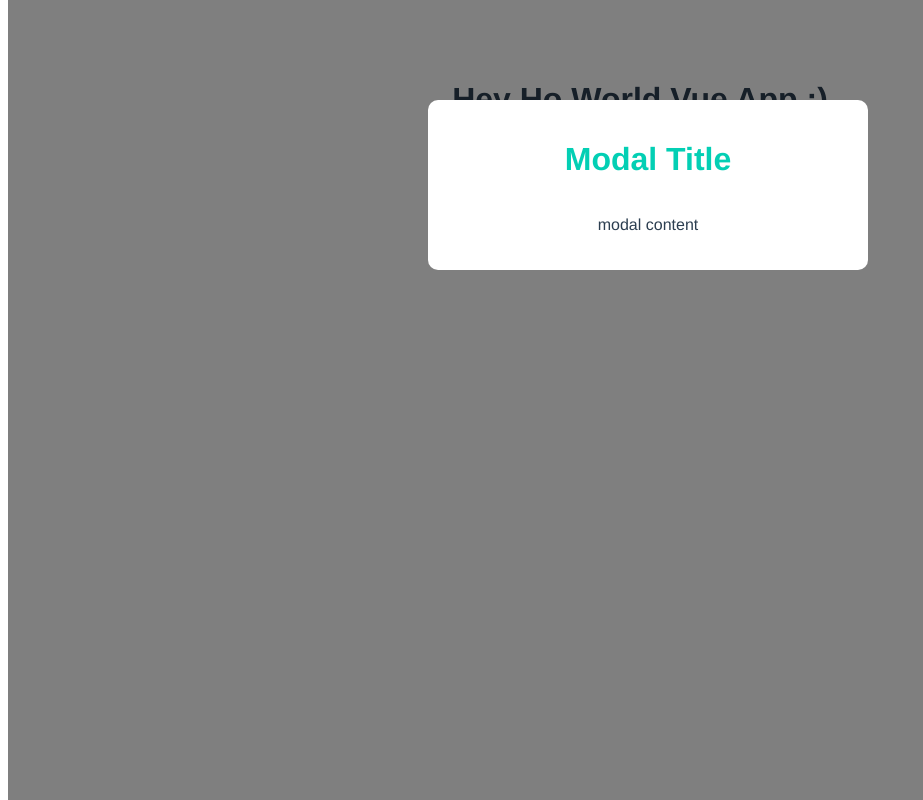
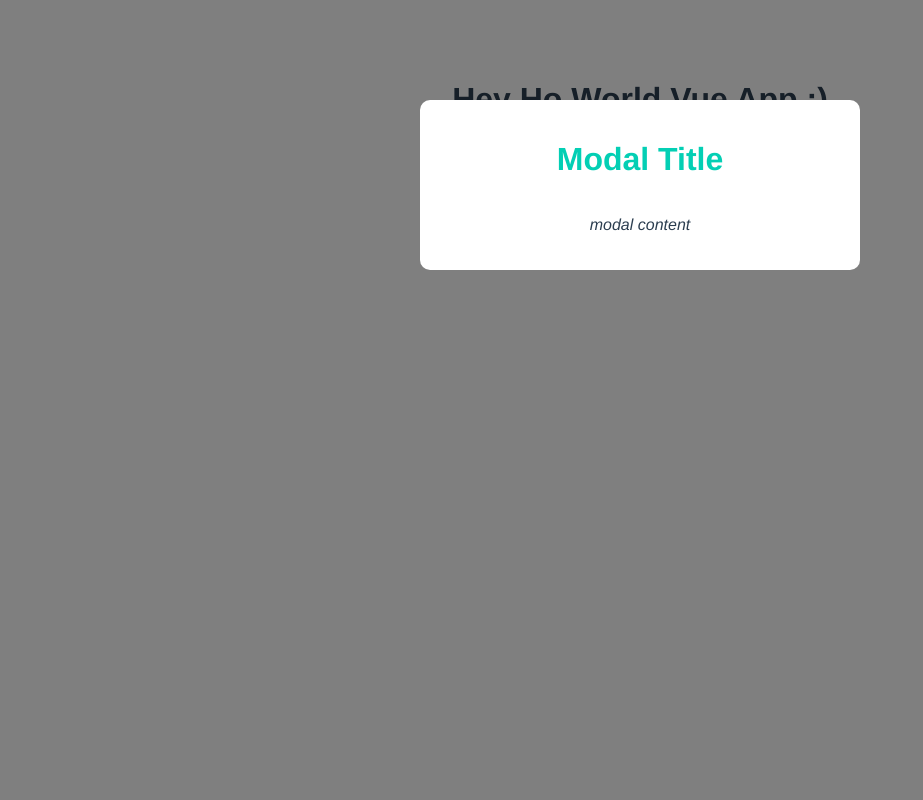
Before and after one commit to AdaN6/vue3_CLI, a Vue app: page / in a window 1280 px wide. Shown: the whole page, without its empty margins (0-923 px from the left). Built offline with nearby package versions, Linux system fonts and the light colour scheme.

Commit message:
global style css

```diff
--- /dev/null
+++ b/src/assets/global.css
@@ -0,0 +1,8 @@
+body {
+    margin: 0;
+
+}
+
+p {
+    font-style: italic;
+}
--- a/src/components/Modal.vue
+++ b/src/components/Modal.vue
@@ -23,9 +23,10 @@
         height: 100%;
     }
 
-    h1 {
+h1 {
         color: #03cfb4;
         border: none;
         padding: 0;
     }
+
 </style>
--- a/src/main.js
+++ b/src/main.js
@@ -1,4 +1,5 @@
 import { createApp } from 'vue'
 import App from './App.vue'
+import './assets/global.css'
 
 createApp(App).mount('#app')
```
